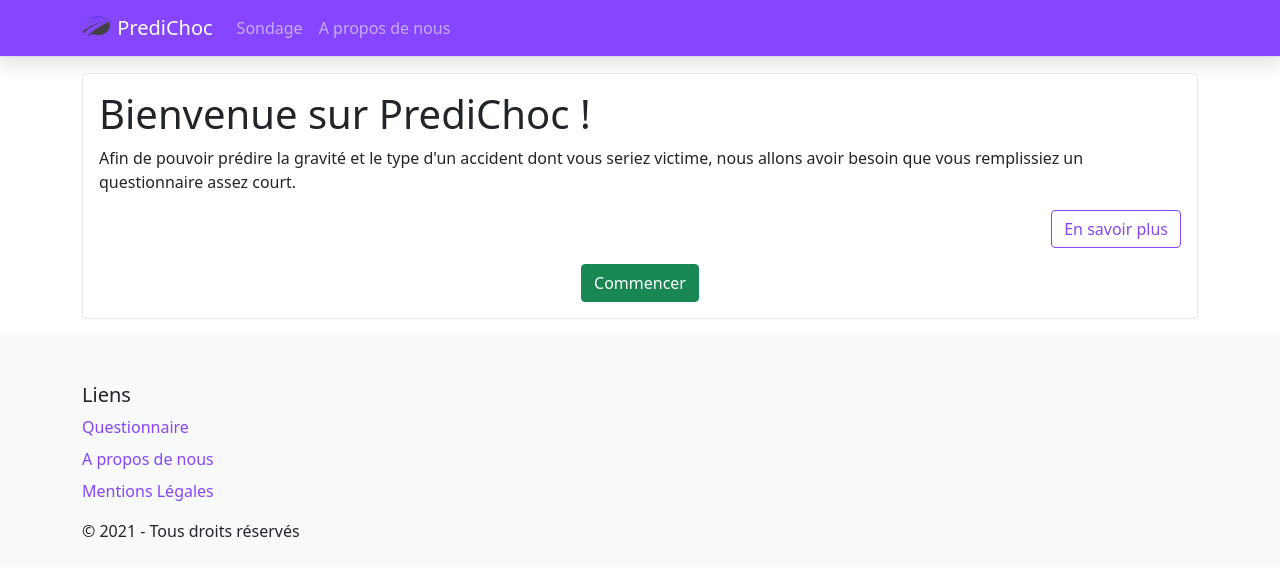
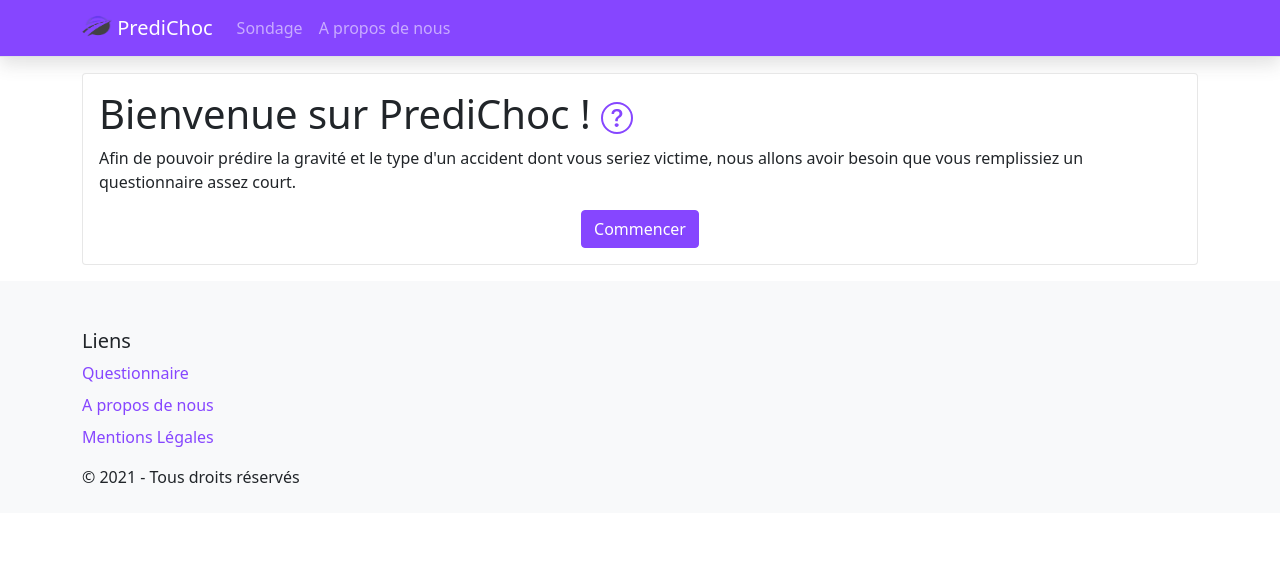
Before and after one commit to Assurance-Project-secure-road/predi-choc-front, a Vue app: page / in a window 1280 px wide. Shown: the top 576 px of the page. Built offline with nearby package versions, Linux system fonts and the light colour scheme.

Commit message:
update results view

```diff
--- a/src/components/Result.vue
+++ b/src/components/Result.vue
@@ -1,8 +1,10 @@
 <template>
 <div class="card shadow">
-<h1 class="card-title text-primary">Bravo !</h1>
-<h3 class="text-primary">Vos résultats</h3>
-<p>Selon les informations soumises, il est plus probable que vous soyez '<strong>{{ getGravite(getMostProbable.gravite[0][0]) }}</strong>' par un accident '<strong>{{ getType(getMostProbable.type[0][0]) }}</strong>'.</p>
+    <div class="card-body">
+        <h1 class="card-title text-primary">Bravo !</h1>
+        <h3 class="text-primary">Vos résultats</h3>
+        <p>Selon les informations soumises, il est plus probable que vous soyez '<strong>{{ getGravite(getMostProbable.gravite[0][0]) }}</strong>' par un accident '<strong>{{ getType(getMostProbable.type[0][0]) }}</strong>'.</p>
+    </div>
 </div>
 </template>
 
--- a/src/components/WelcomeStep.vue
+++ b/src/components/WelcomeStep.vue
@@ -1,15 +1,30 @@
 <template>
     <div class="card mb-3">
         <div class="card-body">
-        <h1 class="card-title">Bienvenue sur PrediChoc !</h1>
+            <h1 class="card-title">
+                Bienvenue sur PrediChoc !
+                <router-link to="/about-ia" class="about" alt="En savoir plus" title="En savoir plus">
+                    <svg
+                        xmlns="http://www.w3.org/2000/svg"
+                        fill="currentColor"
+                        class="bi bi-question-circle"
+                        viewBox="0 0 16 16"
+                    >
+                        <path
+                            d="M8 15A7 7 0 1 1 8 1a7 7 0 0 1 0 14zm0 1A8 8 0 1 0 8 0a8 8 0 0 0 0 16z"
+                        />
+                        <path
+                            d="M5.255 5.786a.237.237 0 0 0 .241.247h.825c.138 0 .248-.113.266-.25.09-.656.54-1.134 1.342-1.134.686 0 1.314.343 1.314 1.168 0 .635-.374.927-.965 1.371-.673.489-1.206 1.06-1.168 1.987l.003.217a.25.25 0 0 0 .25.246h.811a.25.25 0 0 0 .25-.25v-.105c0-.718.273-.927 1.01-1.486.609-.463 1.244-.977 1.244-2.056 0-1.511-1.276-2.241-2.673-2.241-1.267 0-2.655.59-2.75 2.286zm1.557 5.763c0 .533.425.927 1.01.927.609 0 1.028-.394 1.028-.927 0-.552-.42-.94-1.029-.94-.584 0-1.009.388-1.009.94z"
+                        />
+                    </svg>
+                </router-link>
+            </h1>
             <p>
-            Afin de pouvoir prédire la gravité et le type d'un accident dont vous seriez victime, nous allons avoir besoin que vous remplissiez un questionnaire assez court.<br>
-        </p>
-        <p class="text-end">
-            <router-link to="/about-ia" class="btn btn-outline-primary">En savoir plus</router-link>
+                Afin de pouvoir prédire la gravité et le type d'un accident dont vous seriez victime, nous allons avoir besoin que vous remplissiez un questionnaire assez court.
+                <br />
             </p>
             <div class="text-center">
-            <button class="btn btn-success" @click.prevent="next">Commencer</button>
+                <button class="btn btn-primary" @click.prevent="next">Commencer</button>
             </div>
         </div>
     </div>
@@ -22,3 +37,9 @@ const next = () => {
     emits("next", {})
 }
 </script>
+
+<style type="text/css">
+.about svg {
+    height: .8em;
+}
+</style>
```
Lines whose indentation alone changed are shown as unchanged.
